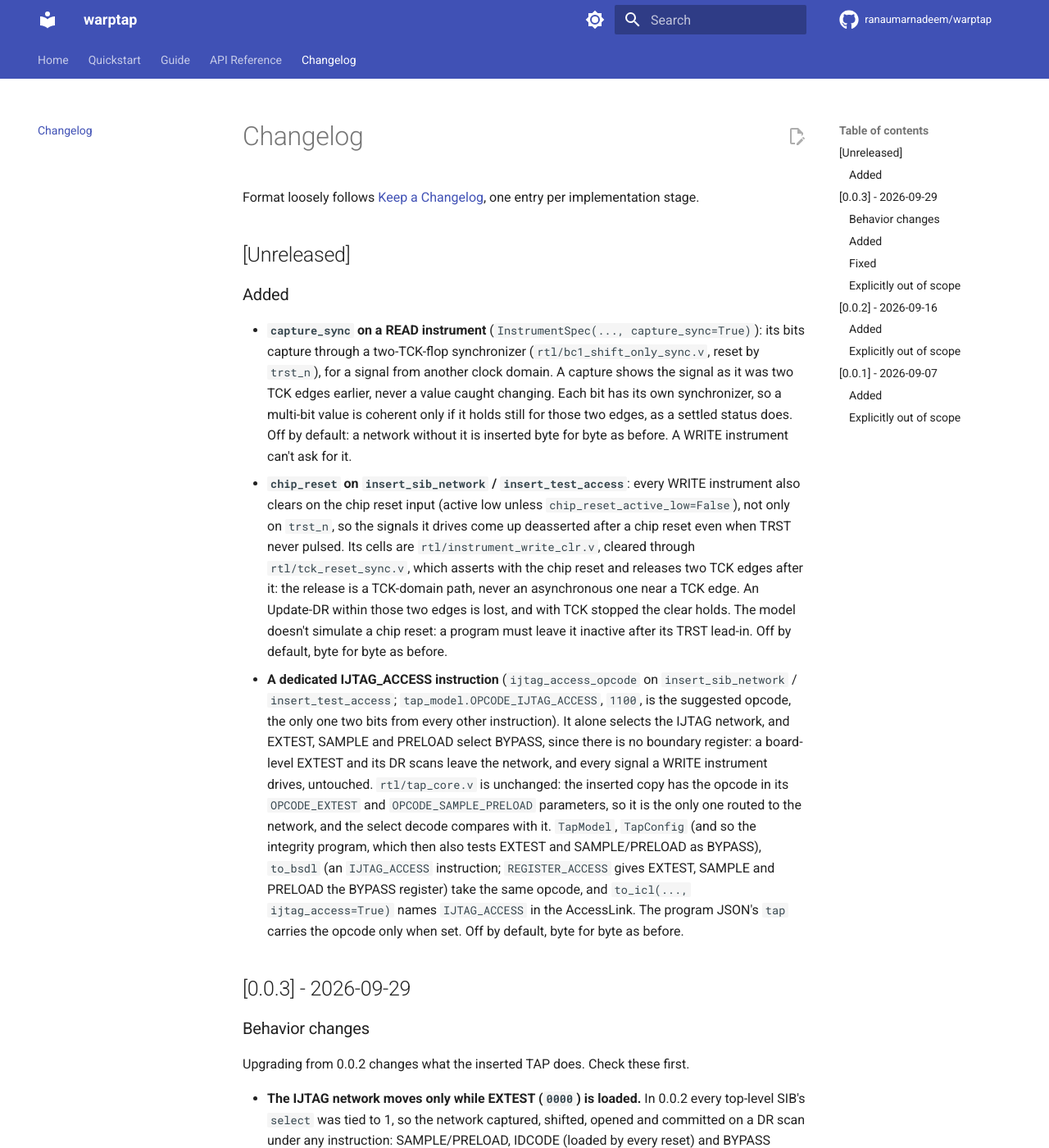
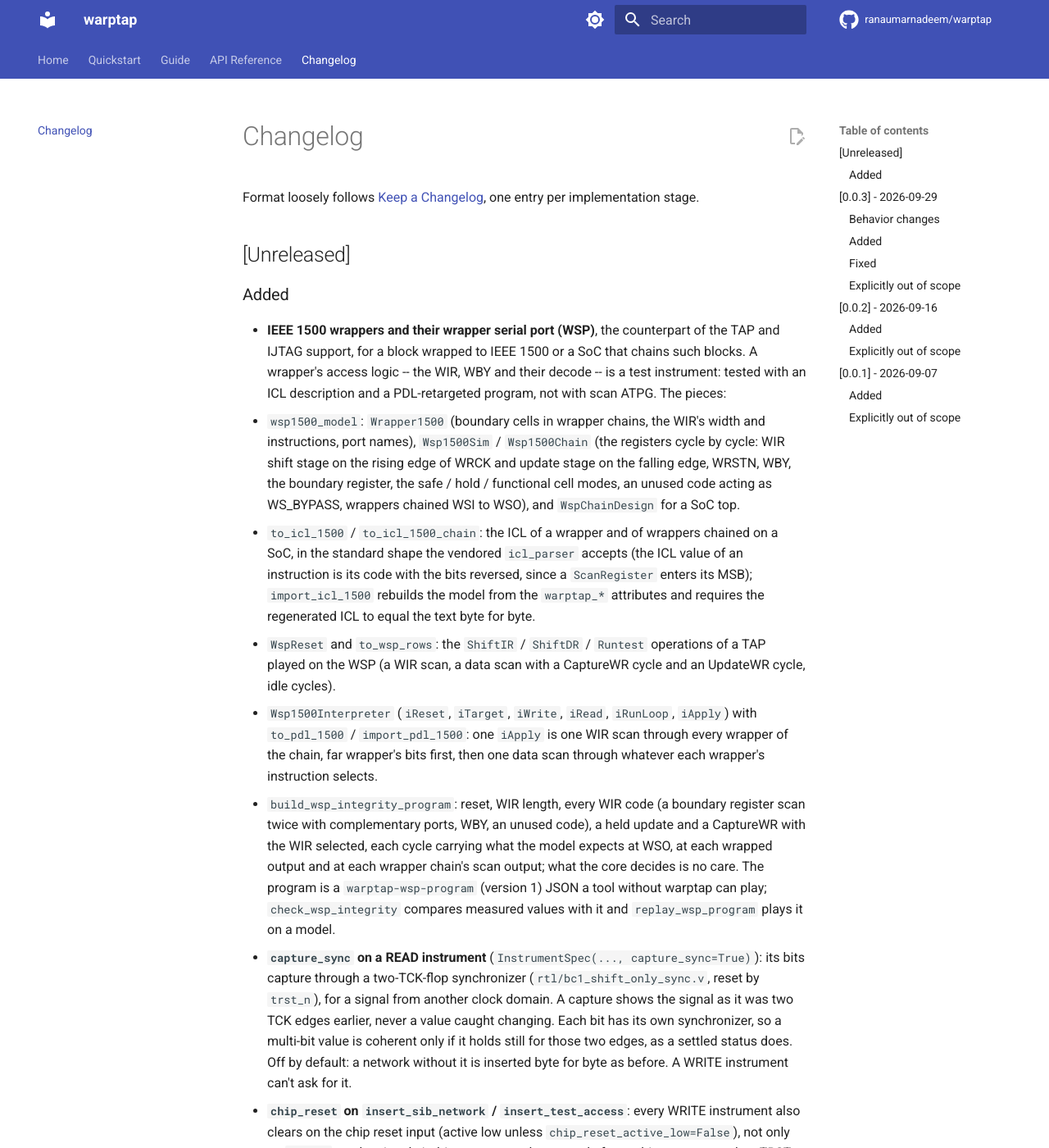
Before and after one commit to ranaumarnadeem/warptap, an MkDocs documentation site: the page built from docs/changelog.md, in a window 1280 px wide and 1400 px high. Shown: the whole window at 82% size. Built offline with MkDocs 1.6.1 and Material for MkDocs 9.7.7, drawn with Linux system fonts in a browser that asks for light colours; comment, search, counter and statistics services are not loaded.

Commit message:
Document the IEEE 1500 wrapper: a guide, a reference page, the CHANGELOG
A guide (guide/ieee1500-wrapper.md) on the model, the ICL shape and its bit order, the PDL
subset and the integrity program with the tests it runs, and a reference page
(reference/ieee1500.md) for the model, ICL, PDL, scan operations and integrity program,
both in the nav; the CHANGELOG entry for the whole set.

The guide states the policy these pieces serve: a wrapper's access logic is a test
instrument, tested with ICL and a PDL-retargeted program, while its boundary cells are
ordinary logic that scan grades.

```diff
--- a/CHANGELOG.md
+++ b/CHANGELOG.md
@@ -7,6 +7,32 @@
 
 ### Added
 
+- **IEEE 1500 wrappers and their wrapper serial port (WSP)**, the counterpart of the TAP and
+  IJTAG support, for a block wrapped to IEEE 1500 or a SoC that chains such blocks. A wrapper's
+  access logic -- the WIR, WBY and their decode -- is a test instrument: tested with an ICL
+  description and a PDL-retargeted program, not with scan ATPG. The pieces:
+  - `wsp1500_model`: `Wrapper1500` (boundary cells in wrapper chains, the WIR's width and
+    instructions, port names), `Wsp1500Sim` / `Wsp1500Chain` (the registers cycle by cycle: WIR
+    shift stage on the rising edge of WRCK and update stage on the falling edge, WRSTN, WBY, the
+    boundary register, the safe / hold / functional cell modes, an unused code acting as
+    WS_BYPASS, wrappers chained WSI to WSO), and `WspChainDesign` for a SoC top.
+  - `to_icl_1500` / `to_icl_1500_chain`: the ICL of a wrapper and of wrappers chained on a SoC,
+    in the standard shape the vendored `icl_parser` accepts (the ICL value of an instruction is
+    its code with the bits reversed, since a `ScanRegister` enters its MSB); `import_icl_1500`
+    rebuilds the model from the `warptap_*` attributes and requires the regenerated ICL to equal
+    the text byte for byte.
+  - `WspReset` and `to_wsp_rows`: the `ShiftIR` / `ShiftDR` / `Runtest` operations of a TAP played
+    on the WSP (a WIR scan, a data scan with a CaptureWR cycle and an UpdateWR cycle, idle cycles).
+  - `Wsp1500Interpreter` (`iReset`, `iTarget`, `iWrite`, `iRead`, `iRunLoop`, `iApply`) with
+    `to_pdl_1500` / `import_pdl_1500`: one `iApply` is one WIR scan through every wrapper of the
+    chain, far wrapper's bits first, then one data scan through whatever each wrapper's
+    instruction selects.
+  - `build_wsp_integrity_program`: reset, WIR length, every WIR code (a boundary register scan
+    twice with complementary ports, WBY, an unused code), a held update and a CaptureWR with the
+    WIR selected, each cycle carrying what the model expects at WSO, at each wrapped output and
+    at each wrapper chain's scan output; what the core decides is no care. The program is a
+    `warptap-wsp-program` (version 1) JSON a tool without warptap can play; `check_wsp_integrity`
+    compares measured values with it and `replay_wsp_program` plays it on a model.
 - **`capture_sync` on a READ instrument** (`InstrumentSpec(..., capture_sync=True)`): its
   bits capture through a two-TCK-flop synchronizer (`rtl/bc1_shift_only_sync.v`, reset by
   `trst_n`), for a signal from another clock domain. A capture shows the signal as it was two
--- a/mkdocs.yml
+++ b/mkdocs.yml
@@ -44,6 +44,7 @@
       - ICL / PDL import: guide/icl-pdl-import.md
       - System-clock pulsing (-sck): guide/sck-clock-pulsing.md
       - Faultflow pattern retargeting: guide/faultflow-retargeting.md
+      - IEEE 1500 wrappers: guide/ieee1500-wrapper.md
   - API Reference:
       - Overview: reference/index.md
       - Netlist & Ingest: reference/netlist.md
@@ -53,6 +54,7 @@
       - ICL: reference/icl.md
       - BSDL: reference/bsdl.md
       - Network Integrity: reference/integrity.md
+      - IEEE 1500 wrapper: reference/ieee1500.md
       - Pattern Export: reference/pattern-export.md
       - Faultflow: reference/faultflow.md
   - Changelog: changelog.md
```
Also changed, not shown: docs/guide/ieee1500-wrapper.md (added, +113 -0 lines), docs/reference/ieee1500.md (added, +61 -0 lines), docs/reference/index.md (+1 -0 lines).
